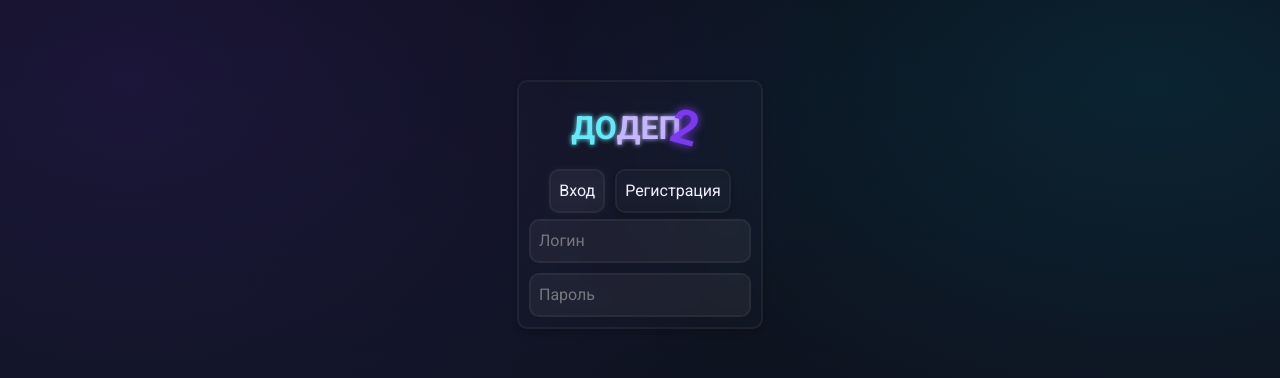
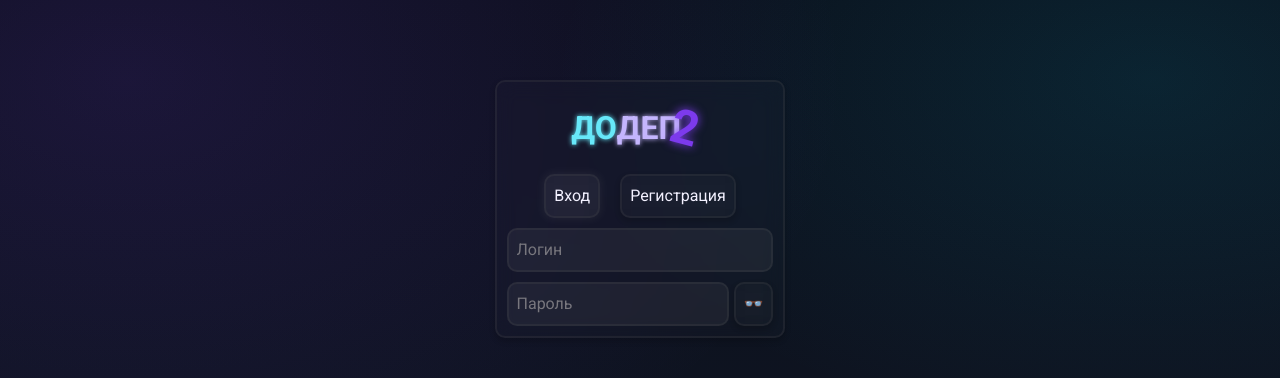
Before and after one commit to Minemaster656/dodep, a Flask app: page /auth in a window 1280 px wide. Shown: the top 378 px of the page. Run offline with Flask 3, Linux system fonts and the light colour scheme; some libraries are stand-ins or nearby versions.

Commit message:
Форма авторизации стала чуть лучше

```diff
--- a/app/static/css/auth.css
+++ b/app/static/css/auth.css
@@ -16,31 +16,22 @@
   flex-direction: row;
   flex-wrap: wrap;
 }
-.tab {
-  margin: 5px;
-  cursor: pointer;
+.password-container {
+  display: flex;
+  flex-direction: row;
+  flex-wrap: nowrap;
 }
-.active{
-    background-color: var(--pbg1);
-    box-shadow: 0 0 10px var(--pbg1);
+#show-password-button {
+  margin: 0px;
+  margin-left: 5px;
 }
-input{
-    margin: 10px;
+#form {
+  display: flex;
+  flex-direction: column;
+  gap: 10px;
 }
-#content{
-    transition: all 0.3 ease;
+.active {
+  box-shadow: 0 0 10px 2px var(--pbg1);
+  background-color: var(--pbg1);
+  transition: box-shadow 0.3s ease;
 }
-.tab-content {
-    display: flex; /* Добавь display: flex */
-    gap: 10px;
-    flex-direction: column;
-    align-items: center;
-    transition: all 0.5s ease-in-out;
-    transform-origin: center; /* Для красивого scale */
-}
-
-.hidden {
-    scale: 0;
-    opacity: 0;
-    pointer-events: none; /* Отключает клики по скрытым элементам */
-}
--- a/app/templates/pages/auth.html
+++ b/app/templates/pages/auth.html
@@ -15,16 +15,12 @@
         <div class="tab panel glass active" id="tab-header-login" data-tab="login">Вход</div>
         <div class="tab panel glass" id="tab-header-register" data-tab="register">Регистрация</div>
       </div>
-      <hr />
-      <div id="content">
-        <div id="login" class="tab-content">
-          <input type="text" name="login-login" id="input-login-login" placeholder="Логин" />
-          <input type="password" name="login-password" id="input-login-password" placeholder="Пароль" />
-        </div>
-        <div id="register" class="tab-content hidden">
-          <input type="text" name="register-login" id="input-register-login" placeholder="Логин" />
-          <input type="text" name="register-name" id="input-register-name" placeholder="Имя пользователя" />
-          <input type="password" name="register-password" id="input-register-password" placeholder="Пароль" />
+      <div id="form">
+        <input type="text" name="name" id="name" placeholder="Имя" class="hidden" />
+        <input type="text" name="login" id="login" placeholder="Логин" />
+        <div class="password-container">
+          <input type="password" name="password" id="password" placeholder="Пароль" />
+          <button type="button" id="show-password-button" class="toggle-password panel glass" aria-label="Показать пароль">👓</button>
         </div>
       </div>
     </div>
```
Also changed, not shown: app/static/js/auth_page.js (+29 -21 lines).
